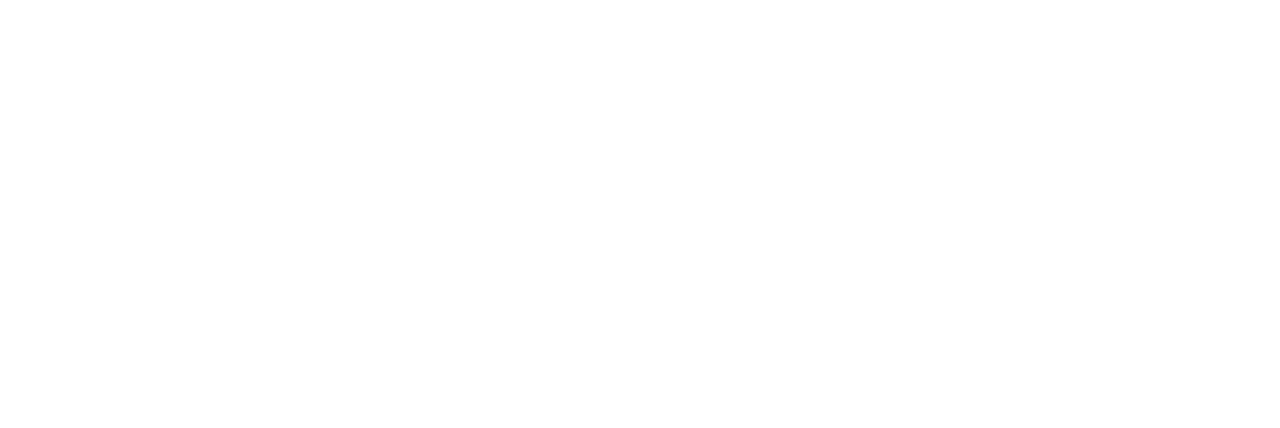
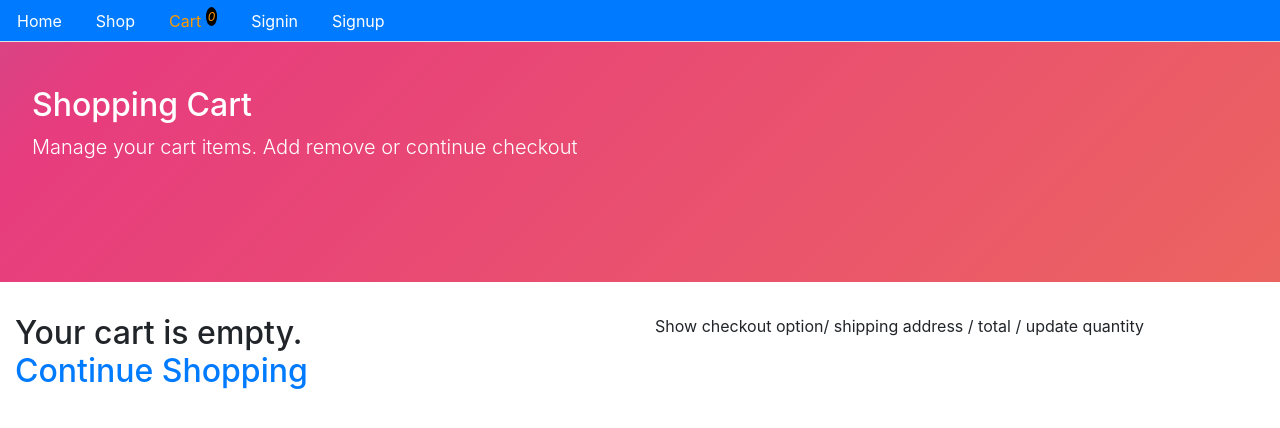
Before and after one commit to patelrutwik1999/E-commerce-MERN-stack-Front-End, a React (Create React App) app: page /cart in a window 1280 px wide. Shown: the top 428 px of the page. Built offline with nearby package versions, Linux system fonts and the light colour scheme.

Commit message:
Developed cart componenet wher e the products added in the cart by thr customer will be displayed and made few conditionally changes of showing view cart button in the card component

```diff
--- a/src/Routes.js
+++ b/src/Routes.js
@@ -12,6 +12,7 @@
 import AddProduct from "./admin/AddProduct";
 import Shop from "./core/Shop";
 import Product from "./core/Product";
+import Cart from "./core/Cart";
 
 const Routes = () => {
     return (
@@ -20,6 +21,7 @@
             <Switch>
                 <Route path="/" exact component={Home}></Route>
                 <Route path='/shop' exact component={Shop}></Route>
+                <Route path='/cart' exact component={Cart}></Route>
                 <Route path='/product/:productId' exact component={Product}></Route>
 
                 <Route path="/signin" exact component={Signin} />
--- a/src/core/Card.js
+++ b/src/core/Card.js
@@ -4,7 +4,11 @@
 import moment from 'moment'
 import { addItem } from './cartHelpers'
 
-function Card({ products, showViewProductButton = true }) {
+function Card({
+    products,
+    showViewProductButton = true,
+    showAddToCartButton = true
+}) {
     const [redirect, setRedirect] = useState(false)
 
     const showViewButton = (showViewProductButton) => (
@@ -17,11 +21,15 @@
         )
     )
 
-    const showAddToCartButton = () => (
-        <button onClick={addToCart} className='btn btn-outline-success mt-2 mb-2'>
-            Add to Cart
-        </button>
-    )
+    const showAddToCart = () => {
+        return (
+            showAddToCartButton && (
+                <button onClick={addToCart} className='btn btn-outline-success mt-2 mb-2' >
+                    Add to Cart
+                </button>
+            )
+        )
+    }
 
     const addToCart = () => (
         addItem(products, () => {
@@ -62,7 +70,7 @@
 
                 {showViewButton(showViewProductButton)}
 
-                {showAddToCartButton()}
+                {showAddToCart(showAddToCartButton)}
             </div>
         </div>
     )
--- /dev/null
+++ b/src/core/Cart.js
@@ -0,0 +1,55 @@
+import React, { useEffect, useState } from 'react'
+import { Link } from 'react-router-dom';
+import Card from './Card';
+import { getCartFromLocalStorage, itemTotalInCart } from './cartHelpers';
+import Layout from './Layout';
+
+function Cart() {
+    const [cartItems, setCartItems] = useState([]);
+
+    useEffect(() => {
+        setCartItems(getCartFromLocalStorage())
+    }, [])
+
+    const showItems = (cartItems) => {
+        return (
+            <div>
+                <h2>Your cart has {`${cartItems.length}`} items.</h2>
+                <hr />
+
+                {cartItems.map((product, index) => (
+                    <Card key={index} products={product} showAddToCartButton={false}></Card>
+                ))}
+            </div>
+        )
+    }
+
+    const noItemsMessage = () => (
+        <h2>
+            Your cart is empty. <br />
+            <Link to='/shop'>Continue Shopping</Link>
+        </h2>
+    )
+
+    return (
+        <Layout
+            title="Shopping Cart"
+            description="Manage your cart items. Add remove or continue checkout"
+            className="container-fluid"
+        >
+            <div className='row'>
+                <div className='col-6'>
+                    {
+                        cartItems.length > 0 ? showItems(cartItems) : noItemsMessage()
+                    }
+                </div>
+
+                <div className='col-6'>
+                    <p>Show checkout option/ shipping address / total / update quantity</p>
+                </div>
+            </div>
+        </Layout>
+    )
+}
+
+export default Cart
--- a/src/core/Menu.js
+++ b/src/core/Menu.js
@@ -2,6 +2,7 @@
 //WithRouter to access props history
 import { Link, withRouter } from 'react-router-dom'
 import { signout, isAuthenticated } from '../auth/index'
+import { itemTotalInCart } from "./cartHelpers";
 
 //History will have the current path
 //Path will have the path being passed
@@ -26,6 +27,13 @@
                 Shop
             </Link>
         </li>
+
+        <li className="nav-item">
+            <Link className="nav-link" to="/cart" style={isActive(history, '/cart')}>
+                Cart <sup><small className="cart-badge">{itemTotalInCart()}</small></sup>
+            </Link>
+        </li>
+
 
         {isAuthenticated() && isAuthenticated().user.role === 0 && (
             <li className="nav-item">
--- a/src/core/cartHelpers.js
+++ b/src/core/cartHelpers.js
@@ -27,3 +27,23 @@
         next()
     }
 }
+
+//Total items in the cart
+export const itemTotalInCart = () => {
+    if (typeof window !== 'undefined') {
+        if (localStorage.getItem('cart')) {
+            return JSON.parse(localStorage.getItem('cart')).length;
+        }
+    }
+    return 0;
+}
+
+//get all items from local storage
+export const getCartFromLocalStorage = () => {
+    if (typeof window !== 'undefined') {
+        if (localStorage.getItem('cart')) {
+            return JSON.parse(localStorage.getItem('cart'));
+        }
+    }
+    return [];
+}
--- a/src/styles.css
+++ b/src/styles.css
@@ -12,6 +12,16 @@
     background: indigo;
     color: #fff;
     font-weight: bold;
+}
+
+/* Cart badge */
+.cart-badge,
+.cart-badge:hover {
+    border-radius: 50%;
+    padding: 2px;
+    font-size: 12px;
+    font-style: italic;
+    background: #000;
 }
 
 /*
```
